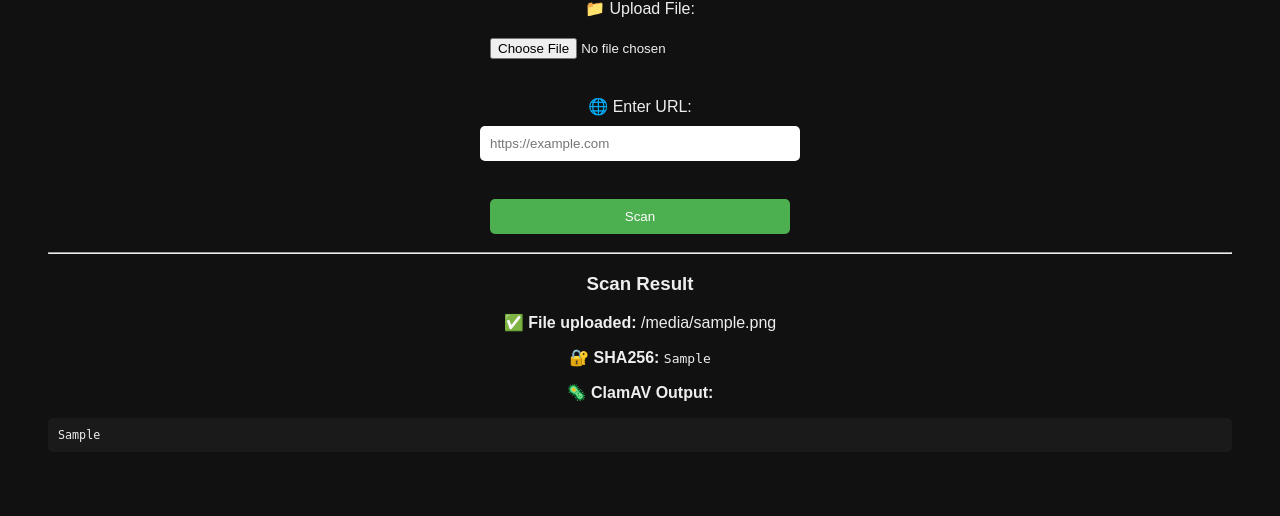
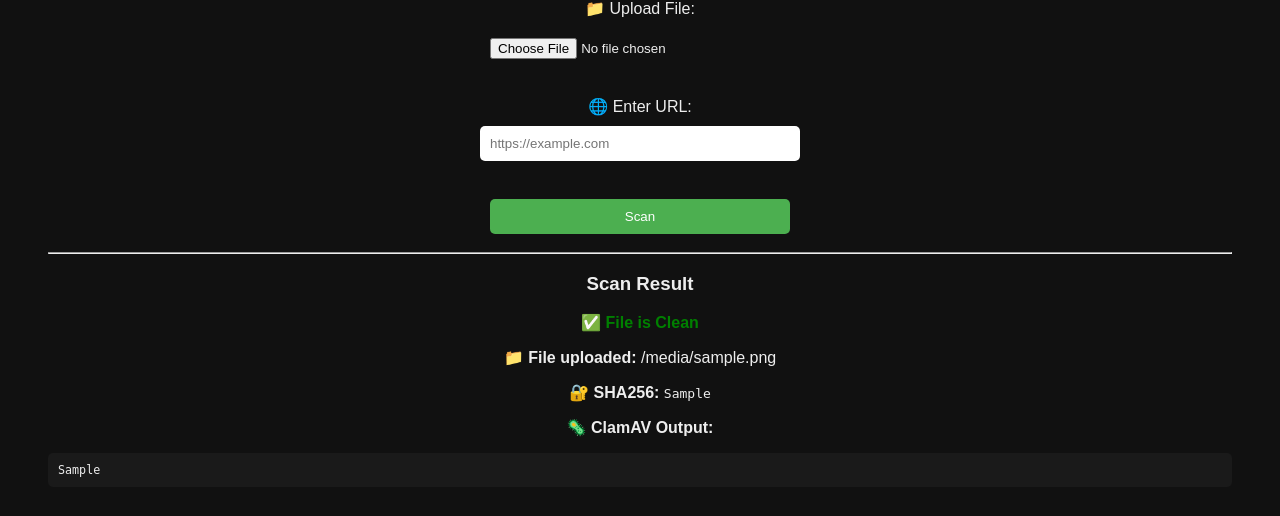
Before and after one commit to DenysRudenko/Cybersecurity_Project-Virus-Phishing-Scanner, a Django app: template virusclone/scanner/templates/scanner/index.html in a window 1280 px wide. Shown: the part 164-680 px from the top of the page. Run offline with Django 5.2, Linux system fonts and the light colour scheme; the template is opened without the code that fills it: most values are stand-ins (such as "Sample title", 1, 10 or a date in 2020).

Commit message:
fix(clamav_antivirus): Resolve issues identified during malvare scan testing

```diff
--- a/virusclone/scanner/templates/scanner/index.html
+++ b/virusclone/scanner/templates/scanner/index.html
@@ -28,10 +28,17 @@
         <hr>
         <h3>Scan Result</h3>
 
-        <p>✅ <b>File uploaded:</b> {{ result.filename }}</p>
+        <p>
+            {% if result.infected %}
+            ❌ <b style="color: red;">Threat Detected</b>
+            {% else %}
+            ✅ <b style="color: green;">File is Clean</b>
+            {% endif %}
+        </p>
+
+        <p>📁 <b>File uploaded:</b> {{ result.filename }}</p>
         <p>🔐 <b>SHA256:</b> <code>{{ result.sha256 }}</code></p>
         <p>🦠 <b>ClamAV Output:</b></p>
-
         <pre>{{ result.scan_output }}</pre>
         {% endif %}
 
--- /dev/null
+++ b/virusclone/scanner/uploads/eicar.txt
@@ -0,0 +1 @@
+X5O!P%@AP[4\PZX54(P^)7CC)7}$EICAR-STANDARD-ANTIVIRUS-TEST-FILE!$H+H*
```
Also changed, not shown: virusclone/scanner/views.py (+17 -5 lines), 1 other file.
